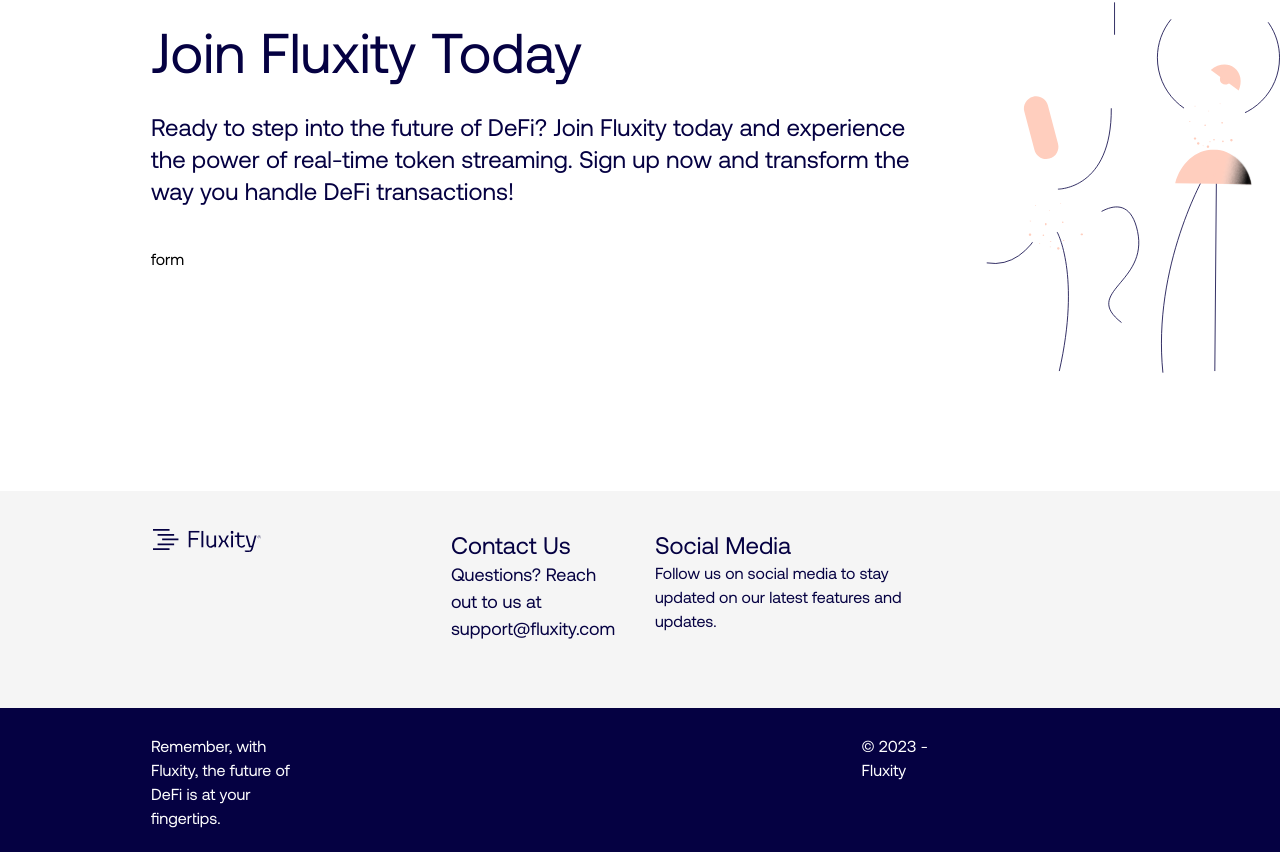
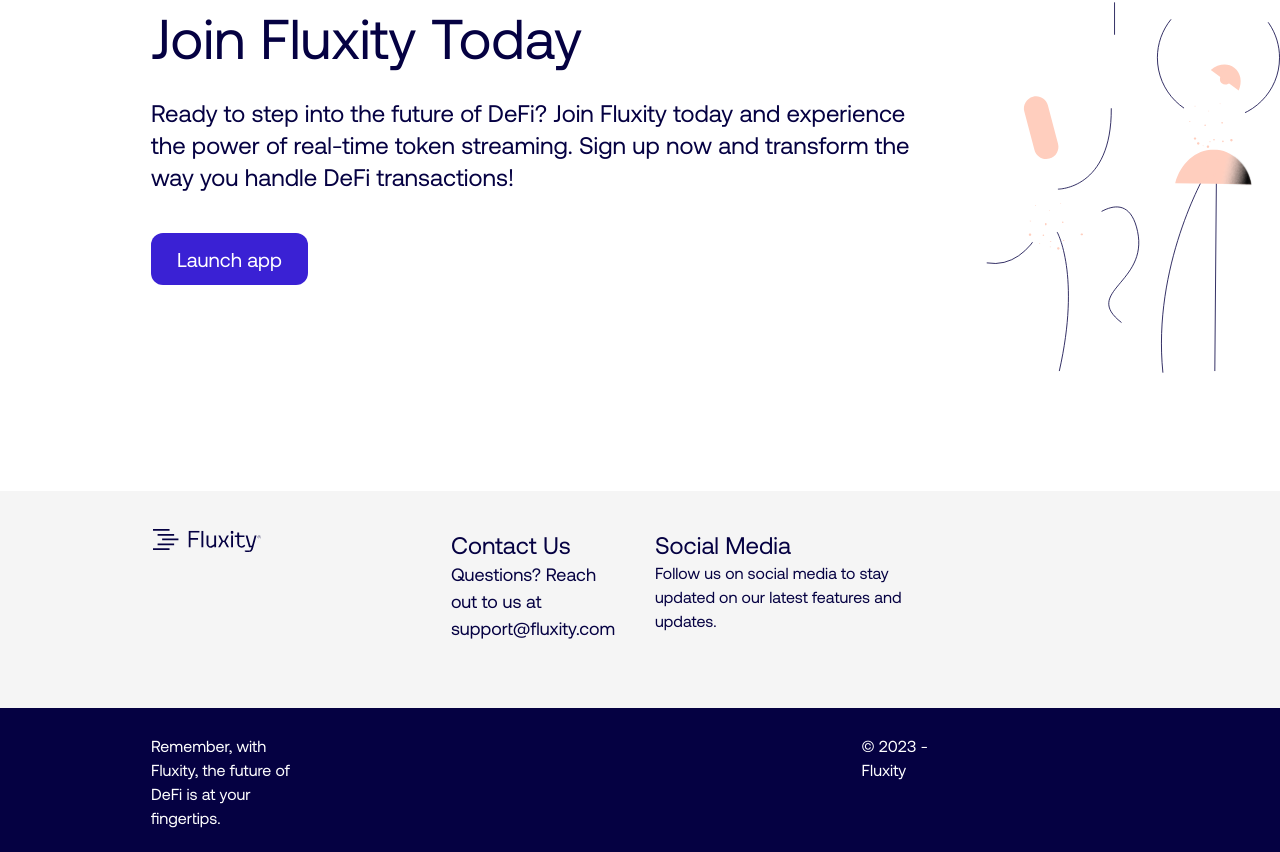
Before and after one commit to luanlabs/fluxity.finance, a Next.js app: page / in a window 1280 px wide. Shown: the part 816-1668 px from the top of the page. Built offline with nearby package versions, Linux system fonts and the light colour scheme.

Commit message:
chore: add JoinUs button

```diff
--- /dev/null
+++ b/src/constants/externalPages.ts
@@ -0,0 +1,3 @@
+export enum ExternalPages {
+  DASHBOARD = 'https://app.fluxity.finance',
+}
--- a/src/containers/JoinUs.tsx
+++ b/src/containers/JoinUs.tsx
@@ -1,9 +1,17 @@
+'use client';
+
 import React from 'react';
 import Image from 'next/image';
+import { useRouter } from 'next/navigation';
+
+import CButton from '@/components/Cbutton';
 
 import JoinDancing from '../../public/images/joinDancing.svg';
+import { ExternalPages } from '@/constants/externalPages';
 
 const JoinUs = () => {
+  const router = useRouter();
+
   return (
     <div className="flex justify-center items-center gap-10">
       <div className=" pl-[151px] py-[180px]">
@@ -17,7 +25,13 @@ const JoinUs = () => {
             transform the way you handle DeFi transactions!
           </p>
         </div>
-        <div>form</div>
+        <CButton
+          color="RoyalPurple"
+          content="Launch app"
+          onClick={() => {
+            router.push(ExternalPages.DASHBOARD);
+          }}
+        />
       </div>
       <div>
         <Image src={JoinDancing} alt="icon" className="w-[698px] h-[697px]" />
--- a/tailwind.config.ts
+++ b/tailwind.config.ts
@@ -3,6 +3,7 @@ import type { Config } from 'tailwindcss';
 const config: Config = {
   content: [
     './src/containers/**/*.{js,ts,jsx,tsx,mdx}',
+    './src/components/**/*.{js,ts,jsx,tsx,mdx}',
     './src/app/**/*.{js,ts,jsx,tsx,mdx}',
   ],
   theme: {
```
